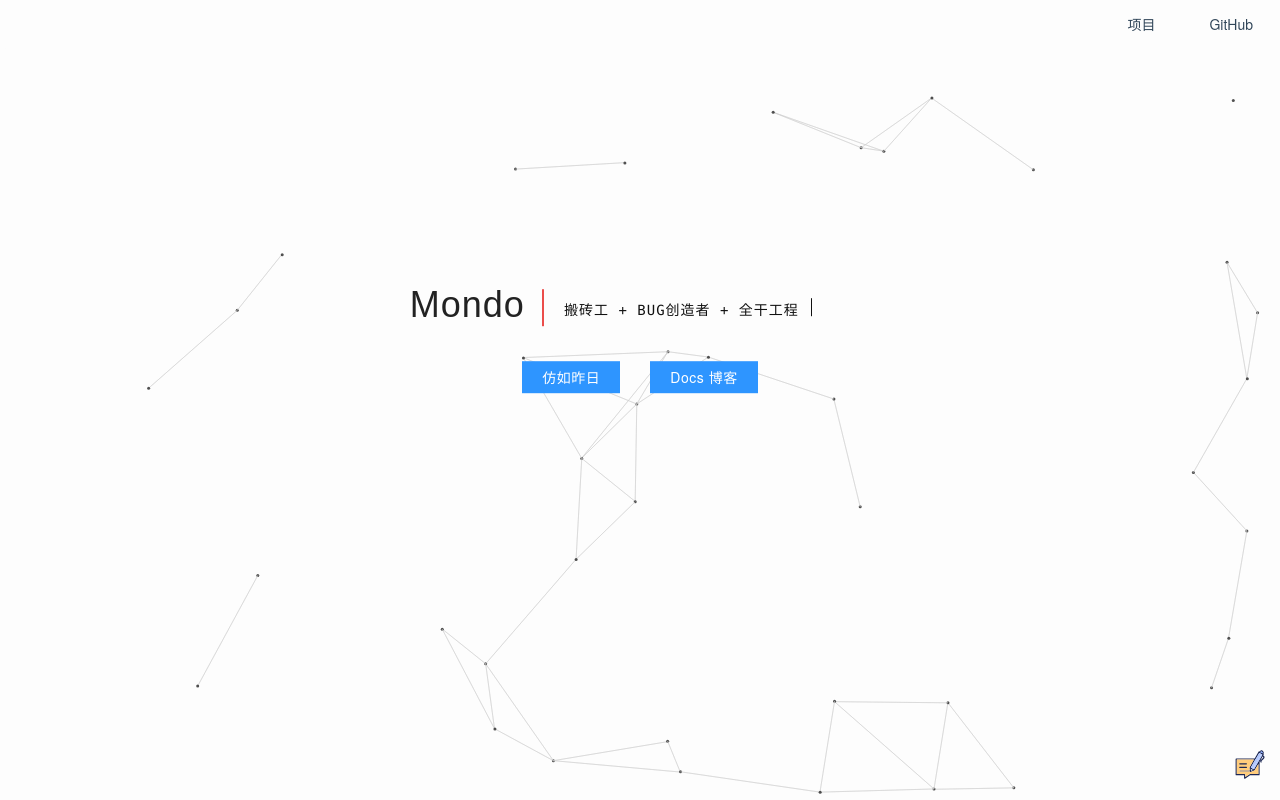
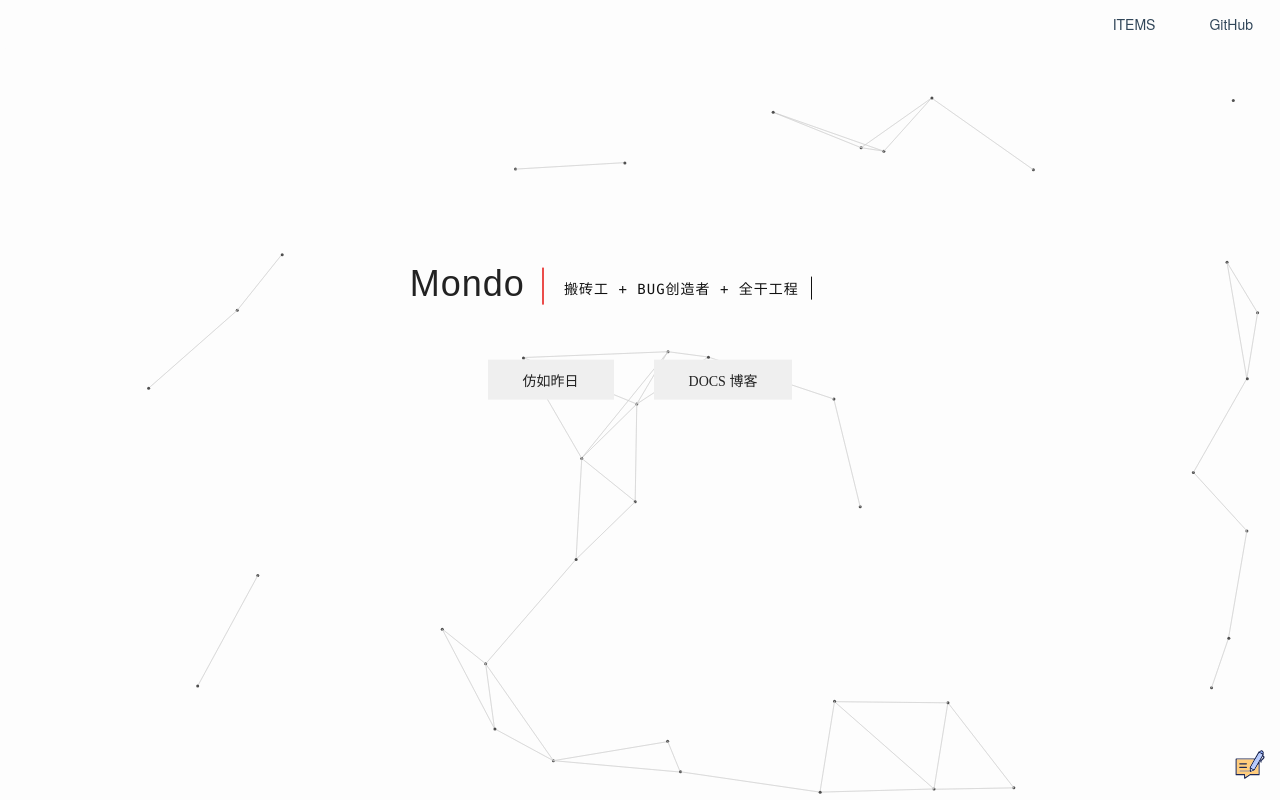
Before and after one commit to imondo/homePage, a Nuxt app: page / in a window 1280 px wide. Built offline with nearby package versions, Linux system fonts and the light colour scheme.

Commit message:
style: 主页按钮效果

```diff
--- a/pages/Container.vue
+++ b/pages/Container.vue
@@ -12,7 +12,9 @@
       </div>
     </div>
     <div class="links">
-      <a href="//www.yuque.com/mondo/docs" target="_blank" class="btn">仿如昨日</a>
+      <a href="//www.yuque.com/mondo/docs" target="_blank" class="btn"
+        >仿如昨日</a
+      >
       <a href="//docs.imondo.cn" target="_blank" class="btn">Docs 博客</a>
     </div>
   </div>
@@ -78,35 +80,98 @@ export default {
   clear: both;
   padding: 35px 0 0 0;
 }
-.container_wap .btn {
-  background: #2e95ff;
-  color: #fff;
+
+.container_wap .links .btn {
   text-decoration: none;
-  letter-spacing: 0.5px;
+  color: #222;
+  padding: 10px 35px;
+  background: #efefef;
+  text-transform: uppercase;
+  text-align: center;
+  position: relative;
+  font-family: 'Oswald';
+  margin: 20px;
   font-size: 14px;
-  line-height: 18px;
-  border-radius: 5px;
-  padding: 7px 20px;
-  margin: 0 15px;
-  border-radius: 0;
-  display: inline-block;
+  cursor: pointer;
+}
+.container_wap .links .btn::before {
+  content: '';
+  position: absolute;
+  width: calc(100% + 4px);
+  height: calc(100% + 4px);
+  top: calc(2px / -1);
+  left: calc(2px / -1);
+  background: -webkit-gradient(
+      linear,
+      left top,
+      right top,
+      from(#1890ff),
+      to(#1890ff)
+    ),
+    -webkit-gradient(linear, left bottom, left top, color-stop(50%, #1890ff), color-stop(50%, transparent)),
+    -webkit-gradient(linear, left bottom, left top, color-stop(50%, #1890ff), color-stop(50%, transparent)),
+    -webkit-gradient(linear, left top, right top, from(#1890ff), to(#1890ff)),
+    -webkit-gradient(linear, right top, left top, from(#1890ff), to(#1890ff));
+  background: linear-gradient(to right, #1890ff 0%, #1890ff 100%),
+    linear-gradient(to top, #1890ff 50%, transparent 50%),
+    linear-gradient(to top, #1890ff 50%, transparent 50%),
+    linear-gradient(to right, #1890ff 0%, #1890ff 100%),
+    linear-gradient(to left, #1890ff 0%, #1890ff 100%);
+  background-size: 100% 2px, 2px 200%, 2px 200%, 0% 2px, 0% 2px;
+  background-position: 50% 100%, 0% 0%, 100% 0%, 100% 0%, 0% 0%;
+  background-repeat: no-repeat, no-repeat;
+  -webkit-transition: background-position 0.3s ease-in-out,
+    background-size 0.3s ease-in-out, -webkit-transform 0.3s ease-in-out;
+  transition: background-position 0.3s ease-in-out,
+    background-size 0.3s ease-in-out, -webkit-transform 0.3s ease-in-out;
+  transition: transform 0.3s ease-in-out, background-position 0.3s ease-in-out,
+    background-size 0.3s ease-in-out;
+  transition: transform 0.3s ease-in-out, background-position 0.3s ease-in-out,
+    background-size 0.3s ease-in-out, -webkit-transform 0.3s ease-in-out;
+  -webkit-transform: scaleX(0) rotate(0deg);
+  transform: scaleX(0) rotate(0deg);
+  -webkit-transition-delay: 0.6s, 0.3s, 0s;
+  transition-delay: 0.6s, 0.3s, 0s;
+}
+
+.container_wap .links .btn:hover::before {
+  background-size: 200% 2px, 2px 400%, 2px 400%, 55% 2px, 55% 2px;
+  background-position: 50% 100%, 0% 100%, 100% 100%, 100% 0%, 0% 0%;
+  -webkit-transform: scaleX(1) rotate(0deg);
+  transform: scaleX(1) rotate(0deg);
+  -webkit-transition-delay: 0s, 0.1s, 0.2s;
+  transition-delay: 0s, 0.1s, 0.2s;
+}
+.container_wap .links .btn:nth-of-type(2)::before {
+  -webkit-transform: scaleX(0) rotate(180deg);
+  transform: scaleX(0) rotate(180deg);
+}
+
+.container_wap .links .btn:nth-of-type(2):hover::before {
+  background-size: 200% 2px, 2px 400%, 2px 400%, 55% 2px, 55% 2px;
+  background-position: 50% 100%, 0% 100%, 100% 100%, 100% 0%, 0% 0%;
+  -webkit-transform: scaleX(1) rotate(180deg);
+  transform: scaleX(1) rotate(180deg);
+  -webkit-transition-delay: 0s, 0.1s, 0.2s;
+  transition-delay: 0s, 0.1s, 0.2s;
 }
 .typing {
   width: 247px;
-  height: 18px;
+  height: 23px;
   border-right: 1px solid transparent;
-  animation: typing 4.5s steps(37, end), blink-caret 0.75s step-end infinite;
+  animation: typing 4.5s steps(20, end), blink-caret 0.75s steps(2, end) infinite;
   font-family: Consolas, Monaco;
   word-break: break-all;
   overflow: hidden;
 }
+
 /* 打印效果 */
 @keyframes typing {
   from {
     width: 0;
   }
   to {
-    width: 340px;
+    width: 247px;
   }
 }
 /* 光标闪啊闪 */
--- a/pages/Head.vue
+++ b/pages/Head.vue
@@ -1,7 +1,7 @@
 <template>
   <header class="nav">
     <nuxt-link v-if="show" class="logo" to="/">Mondo</nuxt-link>
-    <nuxt-link to="/projects" class="nav-link">项目</nuxt-link>
+    <nuxt-link to="/projects" class="nav-link">ITEMS</nuxt-link>
     <a href="//github.com/one-pupil/" target="_blank" class="nav-link">GitHub</a>
   </header>
 </template>
--- a/pages/Projects.vue
+++ b/pages/Projects.vue
@@ -114,54 +114,4 @@ body {
   bottom: 15px;
   right: 15px;
 }
-.container_wap .links {
-  width: 80%;
-  margin: 0 auto;
-  clear: both;
-  padding: 35px 0 0 0;
-}
-.container_wap .links a {
-  position: relative;
-  z-index: 1;
-  overflow: hidden;
-  background: #2e95ff;
-  color: #fff;
-  text-decoration: none;
-  letter-spacing: 0.5px;
-  font-size: 14px;
-  line-height: 18px;
-  border-radius: 0;
-  padding: 7px 20px;
-  margin: 15px;
-  display: inline-block;
-}
-.container_wap .links a::before {
-  z-index: -1;
-  content: "";
-  position: absolute;
-  top: 50%;
-  left: 50%;
-  width: 1em;
-  height: 1em;
-  border-radius: 50%;
-  background-color: #40a9ff;
-  transform-origin: center;
-  transform: translate3d(-50%, -50%, 0) scale(0, 0);
-  transition: transform .35s ease-in-out;
-}
-.container_wap .links a:hover::before {
-  transform: translate3d(-50%, -50%, 0) scale(15, 15);
-}
-.container_wap .btn {
-  background: #2e95ff;
-  color: #fff;
-  text-decoration: none;
-  letter-spacing: 0.5px;
-  font-size: 14px;
-  line-height: 18px;
-  border-radius: 5px;
-  padding: 7px 20px;
-  margin: 0 15px;
-  display: inline-block;
-}
 </style>
```
Also changed, not shown: 1 other file (tests, documents, lock files or other folders).
